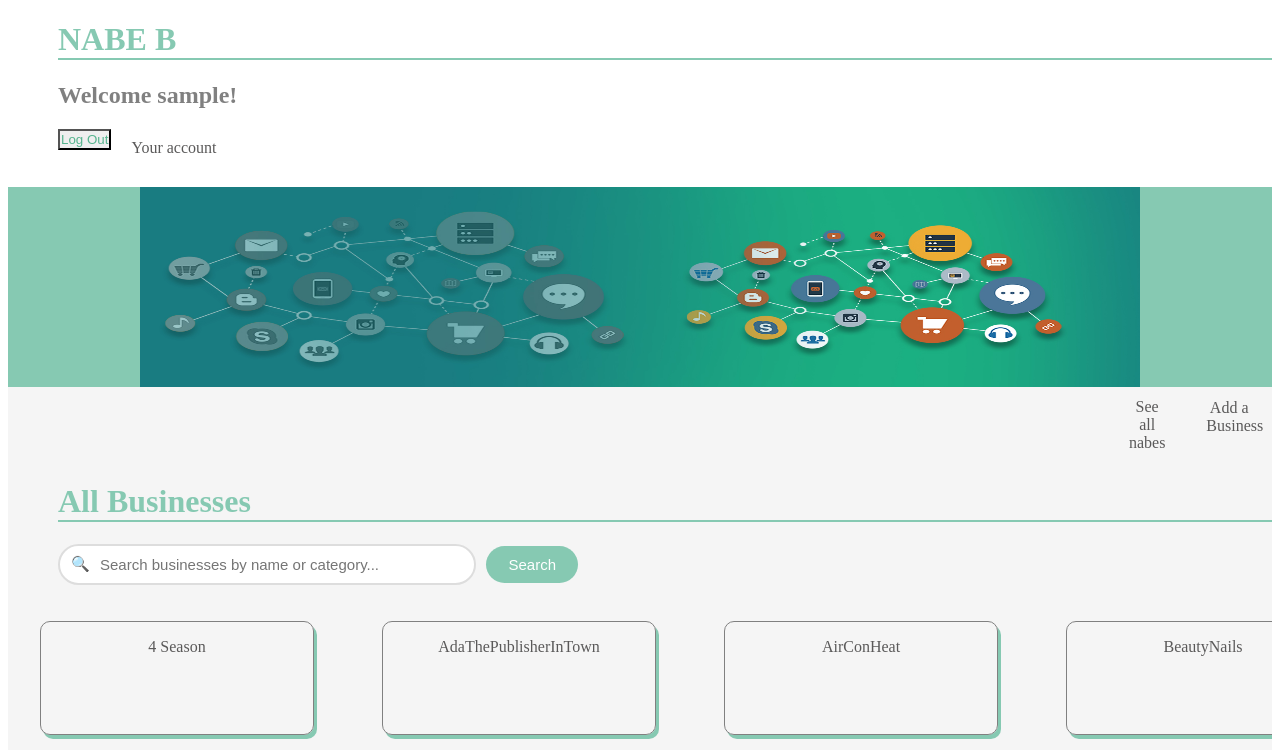
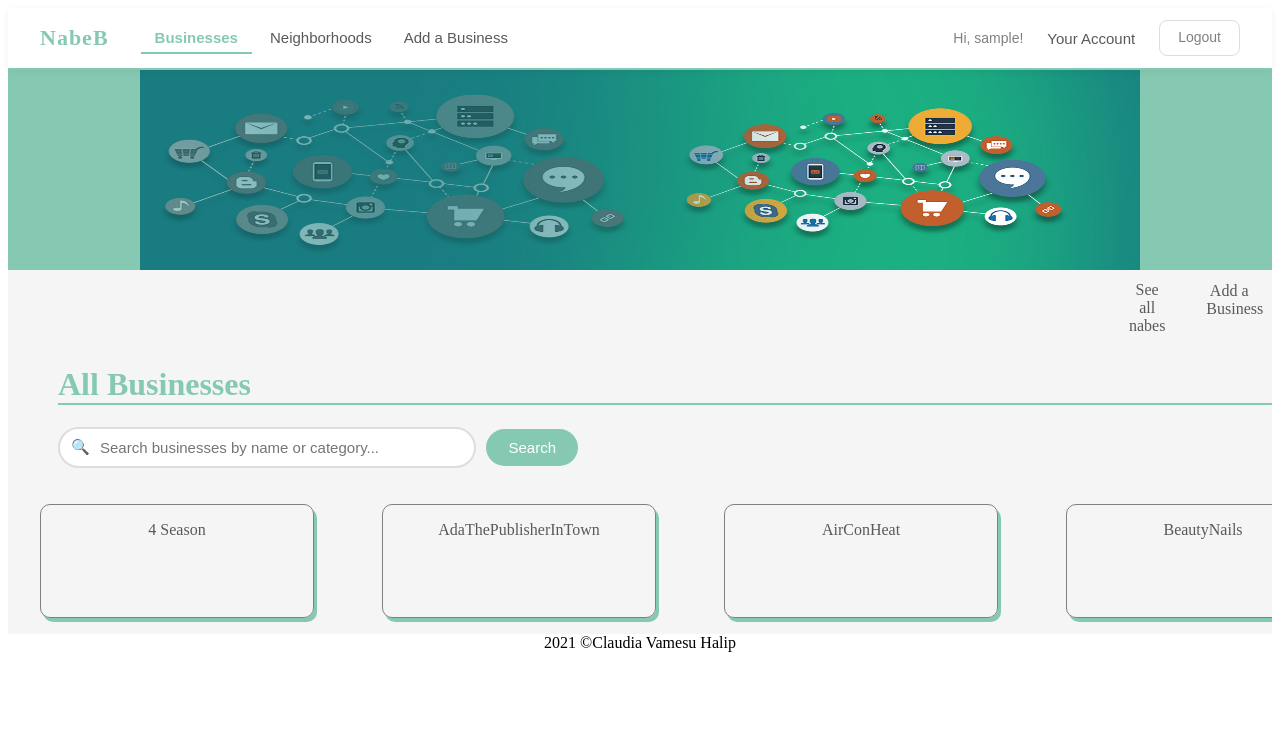
Before and after one commit to claudiahalip/NabeB-rails_project, a Rails app: page /businesses in a window 1280 px wide. Shown: the top 750 px of the page. Run offline with Rails 7, Linux system fonts and the light colour scheme; the visitor is signed in with stand-in values (Sample User, id 1); data comes from the database, SQL or seed files in the repository.

Commit message:
feat: add global responsive navbar with auth-aware links
- Create app/views/shared/_navbar.html.erb with brand logo, nav links
  (Businesses, Neighborhoods), Add a Business (logged-in only), and
  auth buttons (Login/Sign Up for guests; Account/Logout for users)
- Add modern navbar styles to application.css: sticky bar, active link
  highlighting via current_page?, styled Login (outlined), Sign Up
  (solid), and Logout (ghost) buttons with hover/focus states, and a
  responsive mobile hamburger menu using a Turbolinks-compatible toggle
- Update application.html.erb to render the shared navbar partial,
  removing the old inline header/nav blocks

Closes #68

Co-authored-by: claudiahalip <claudiahalip@users.noreply.github.com>
Co-Authored-By: Claude Sonnet 4.6 <noreply@anthropic.com>

```diff
--- a/app/assets/stylesheets/application.css
+++ b/app/assets/stylesheets/application.css
@@ -644,3 +644,266 @@ form > input[type=submit]:hover{
   padding: 20px 0;
   font-size: 16px;
 }
+
+/* ===== Global Navbar ===== */
+
+.global-navbar {
+  background-color: #fff;
+  border-bottom: 2px solid rgb(134, 201, 178);
+  box-shadow: 0 2px 8px rgba(0, 0, 0, 0.06);
+  position: sticky;
+  top: 0;
+  z-index: 1000;
+  width: 100%;
+}
+
+.navbar-container {
+  max-width: 1200px;
+  margin: 0 auto;
+  padding: 0 24px;
+  display: flex;
+  align-items: center;
+  height: 60px;
+}
+
+.navbar-logo {
+  font-family: AtlasGrotesk, avenir, sans-serif;
+  font-size: 22px;
+  font-weight: 700;
+  color: rgb(134, 201, 178) !important;
+  text-decoration: none !important;
+  padding: 0 !important;
+  letter-spacing: 1px;
+}
+
+.navbar-logo:hover,
+.navbar-logo:active {
+  color: rgb(100, 170, 148) !important;
+  background-color: transparent !important;
+}
+
+.navbar-hamburger {
+  display: none;
+  flex-direction: column;
+  justify-content: space-between;
+  width: 26px;
+  height: 20px;
+  background: none;
+  border: none;
+  cursor: pointer;
+  padding: 0;
+  margin-left: auto;
+}
+
+.navbar-hamburger span {
+  display: block;
+  height: 2px;
+  width: 100%;
+  background-color: rgb(90, 89, 89);
+  border-radius: 2px;
+  transition: all 0.3s ease;
+}
+
+.navbar-hamburger.open span:nth-child(1) {
+  transform: translateY(9px) rotate(45deg);
+}
+
+.navbar-hamburger.open span:nth-child(2) {
+  opacity: 0;
+}
+
+.navbar-hamburger.open span:nth-child(3) {
+  transform: translateY(-9px) rotate(-45deg);
+}
+
+.navbar-collapse {
+  display: flex;
+  align-items: center;
+  flex: 1;
+  margin-left: 32px;
+}
+
+.navbar-nav {
+  display: flex;
+  list-style: none;
+  margin: 0;
+  padding: 0;
+  gap: 4px;
+  flex: 1;
+}
+
+.navbar-nav .nav-link {
+  font-family: avenir, sans-serif;
+  font-size: 15px;
+  color: rgb(90, 89, 89) !important;
+  padding: 6px 14px !important;
+  border-radius: 6px;
+  text-decoration: none;
+  display: inline-block;
+  transition: color 0.2s ease, background-color 0.2s ease;
+  white-space: nowrap;
+}
+
+.navbar-nav .nav-link:hover,
+.navbar-nav .nav-link:active {
+  color: rgb(134, 201, 178) !important;
+  background-color: rgba(134, 201, 178, 0.1);
+}
+
+.navbar-nav .nav-link.active {
+  color: rgb(134, 201, 178) !important;
+  font-weight: 600;
+  border-bottom: 2px solid rgb(134, 201, 178);
+  border-radius: 0;
+}
+
+.navbar-auth {
+  display: flex;
+  align-items: center;
+  gap: 10px;
+  margin-left: auto;
+}
+
+.navbar-welcome {
+  font-family: avenir, sans-serif;
+  font-size: 14px;
+  color: grey;
+  white-space: nowrap;
+}
+
+.navbar-auth .nav-link {
+  font-family: avenir, sans-serif;
+  font-size: 15px;
+  color: rgb(90, 89, 89) !important;
+  padding: 6px 14px !important;
+  border-radius: 6px;
+  text-decoration: none;
+  display: inline-block;
+  transition: color 0.2s ease, background-color 0.2s ease;
+  white-space: nowrap;
+}
+
+.navbar-auth .nav-link:hover,
+.navbar-auth .nav-link:active {
+  color: rgb(134, 201, 178) !important;
+  background-color: rgba(134, 201, 178, 0.1);
+}
+
+/* Auth Buttons */
+.btn {
+  font-family: avenir, sans-serif;
+  font-size: 14px;
+  padding: 7px 18px !important;
+  border-radius: 8px;
+  text-decoration: none !important;
+  display: inline-block;
+  cursor: pointer;
+  transition: all 0.2s ease;
+  border: 2px solid transparent;
+  white-space: nowrap;
+  line-height: 1.4;
+  vertical-align: middle;
+}
+
+.btn-login {
+  color: rgb(134, 201, 178) !important;
+  border-color: rgb(134, 201, 178);
+  background-color: transparent;
+}
+
+.btn-login:hover,
+.btn-login:focus,
+.btn-login:active {
+  background-color: rgb(134, 201, 178) !important;
+  color: white !important;
+}
+
+.btn-signup {
+  background-color: rgb(134, 201, 178);
+  color: white !important;
+  border-color: rgb(134, 201, 178);
+}
+
+.btn-signup:hover,
+.btn-signup:focus,
+.btn-signup:active {
+  background-color: rgb(100, 170, 148) !important;
+  border-color: rgb(100, 170, 148);
+  color: white !important;
+}
+
+/* Logout button — button_to wraps in a form, so we also target the form */
+.navbar-auth form {
+  display: inline;
+  margin: 0;
+}
+
+.btn-logout {
+  font-family: avenir, sans-serif;
+  font-size: 14px;
+  padding: 7px 18px;
+  border-radius: 8px;
+  cursor: pointer;
+  transition: all 0.2s ease;
+  background-color: transparent;
+  color: grey;
+  border: 1px solid #ddd;
+  outline: none;
+  white-space: nowrap;
+  line-height: 1.4;
+}
+
+.btn-logout:hover,
+.btn-logout:focus {
+  background-color: rgba(255, 99, 71, 0.08);
+  color: tomato;
+  border-color: rgba(255, 99, 71, 0.4);
+}
+
+/* Responsive — mobile hamburger */
+@media (max-width: 768px) {
+  .navbar-hamburger {
+    display: flex;
+  }
+
+  .navbar-collapse {
+    display: none;
+    flex-direction: column;
+    align-items: flex-start;
+    width: 100%;
+    position: absolute;
+    top: 60px;
+    left: 0;
+    right: 0;
+    background-color: #fff;
+    border-bottom: 2px solid rgb(134, 201, 178);
+    box-shadow: 0 4px 12px rgba(0, 0, 0, 0.1);
+    padding: 16px 24px;
+    margin-left: 0;
+  }
+
+  .navbar-collapse.open {
+    display: flex;
+  }
+
+  .navbar-nav {
+    flex-direction: column;
+    gap: 0;
+    width: 100%;
+  }
+
+  .navbar-nav .nav-link {
+    padding: 10px 8px !important;
+  }
+
+  .navbar-auth {
+    flex-direction: column;
+    align-items: flex-start;
+    margin-left: 0;
+    margin-top: 12px;
+    padding-top: 12px;
+    border-top: 1px solid #eee;
+    width: 100%;
+    gap: 8px;
+  }
+}
--- a/app/views/layouts/application.html.erb
+++ b/app/views/layouts/application.html.erb
@@ -1,10 +1,7 @@
 <!DOCTYPE html>
-<html >
+<html>
   <head>
-    <%# <a src= "/">
     <title>NabeB</title>
-    </a>
-     %>
     <%= csrf_meta_tags %>
     <%= csp_meta_tag %>
 
@@ -14,32 +11,15 @@
 
   <body>
 
-  <% flash.each do |name, msg| -%>
-    <div class="error_messages"> <%= content_tag :div, msg, class: name %> </div>
-  <% end %>
+    <%= render 'shared/navbar' %>
 
-  <h1>NABE B</h1>
-  <div class = "display-username">
-    <h2><%=display_username_header%></h2>
-  </div>
-
-    <%if logged_in?%>
-      <div class="logout-account">
-          <%=button_to("Log Out", '/logout', method: 'delete', class: "logout-button")%>
-          <%=link_to "Your account", user_path(current_user), class: "delete-button"%>
-      </div>
-    <%else%>
-      <div class="navbar">
-        <%=link_to "Home", root_path%>
-        <%=link_to "Sign up", signup_path, class: "nav-bar-link"%>
-        <%=link_to "Login",login_path,  class: "nav-bar-link" %>
-      </div>
-    <%end %>
-
+    <% flash.each do |name, msg| -%>
+      <div class="error_messages"> <%= content_tag :div, msg, class: name %> </div>
+    <% end %>
 
     <%= yield %>
 
   </body>
 
-  <div class="copyright">2021 	&#169;Claudia Vamesu Halip</div>
+  <div class="copyright">2021 &#169;Claudia Vamesu Halip</div>
 </html>
--- /dev/null
+++ b/app/views/shared/_navbar.html.erb
@@ -0,0 +1,56 @@
+<%# app/views/shared/_navbar.html.erb %>
+<nav class="global-navbar">
+  <div class="navbar-container">
+    <div class="navbar-brand">
+      <%= link_to "NabeB", root_path, class: "navbar-logo" %>
+    </div>
+
+    <button class="navbar-hamburger" id="navbar-hamburger" aria-label="Toggle navigation" aria-expanded="false">
+      <span></span>
+      <span></span>
+      <span></span>
+    </button>
+
+    <div class="navbar-collapse" id="navbar-collapse">
+      <ul class="navbar-nav">
+        <li class="nav-item">
+          <%= link_to "Businesses", businesses_path, class: "nav-link #{'active' if current_page?(businesses_path)}" %>
+        </li>
+        <li class="nav-item">
+          <%= link_to "Neighborhoods", neighborhoods_path, class: "nav-link #{'active' if current_page?(neighborhoods_path)}" %>
+        </li>
+        <% if logged_in? %>
+          <li class="nav-item">
+            <%= link_to "Add a Business", new_business_path, class: "nav-link #{'active' if current_page?(new_business_path)}" %>
+          </li>
+        <% end %>
+      </ul>
+
+      <div class="navbar-auth">
+        <% if logged_in? %>
+          <span class="navbar-welcome">Hi, <%= current_user.username %>!</span>
+          <%= link_to "Your Account", user_path(current_user), class: "nav-link" %>
+          <%= button_to "Logout", '/logout', method: :delete, class: "btn btn-logout" %>
+        <% else %>
+          <%= link_to "Login", login_path, class: "btn btn-login" %>
+          <%= link_to "Sign Up", signup_path, class: "btn btn-signup" %>
+        <% end %>
+      </div>
+    </div>
+  </div>
+</nav>
+
+<script>
+  document.addEventListener('turbolinks:load', function() {
+    var hamburger = document.getElementById('navbar-hamburger');
+    var collapse = document.getElementById('navbar-collapse');
+    if (hamburger && collapse) {
+      hamburger.addEventListener('click', function() {
+        var expanded = hamburger.getAttribute('aria-expanded') === 'true';
+        hamburger.setAttribute('aria-expanded', !expanded);
+        collapse.classList.toggle('open');
+        hamburger.classList.toggle('open');
+      });
+    }
+  });
+</script>
```
